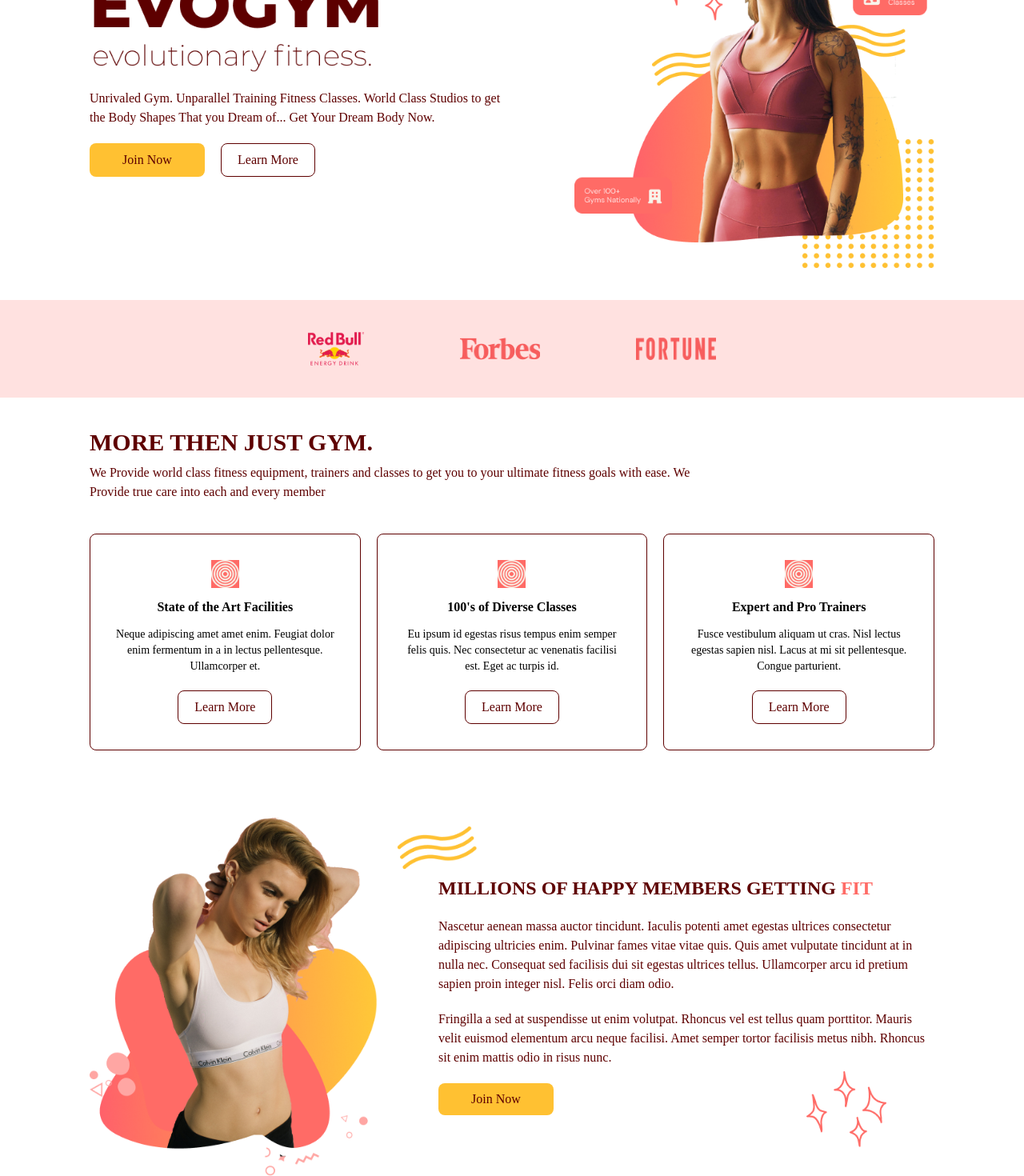
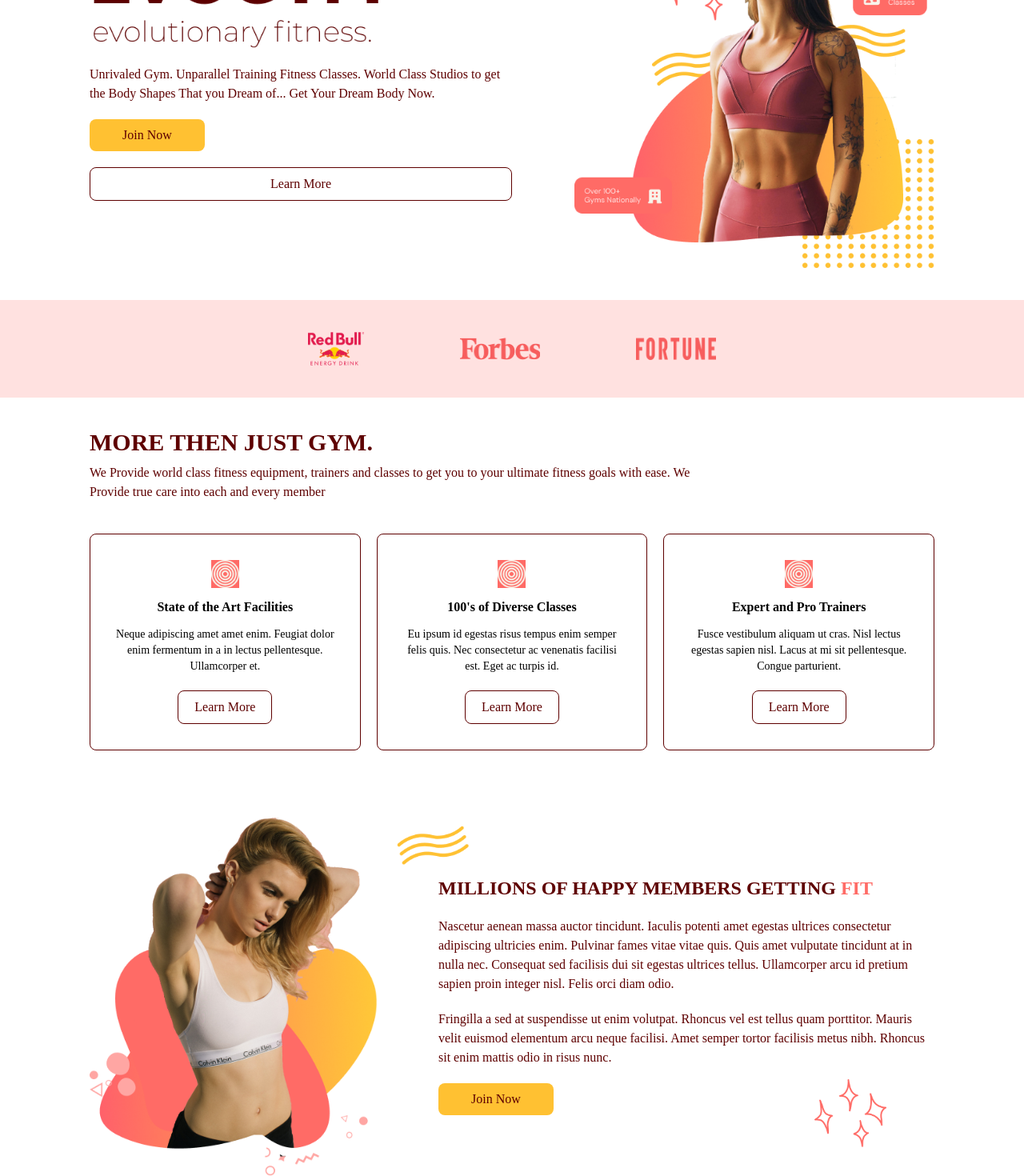
Before and after one commit to mussadiqkhan6886/evogym, a Next.js app: page / in a window 1280 px wide. Shown: the part 236-1706 px from the top of the page at 80% size. Built offline with nearby package versions, Linux system fonts and the light colour scheme.

Commit message:
fixed bugs

```diff
--- a/app/globals.css
+++ b/app/globals.css
@@ -16,6 +16,7 @@
   --color-secondary-500: #FFC132;
   --font-dmsans: "DM Sans", "sans-serif";
   --font-montserrat: "Montserrat", "sans-serif";
+  --breakpoint-xs: (max-width: "450px")
 }
 
 .center{
--- a/app/page.tsx
+++ b/app/page.tsx
@@ -5,6 +5,7 @@ import { useEffect, useState } from "react";
 import { motion } from "framer-motion"
 import Hero from "@/sections/Hero";
 import Benefits from "@/sections/Benefits";
+import Classes from "@/sections/Classes";
 
 const Home = () => {
 
@@ -27,6 +28,7 @@ const Home = () => {
       <main className="padding-main">
         <Hero />
         <Benefits />
+        <Classes />
       </main>
       <footer>
 
--- a/components/Button.tsx
+++ b/components/Button.tsx
@@ -6,7 +6,7 @@ type Props = {
 
 const Button = (props: Props) => {
   return (
-    <button className='cursor-pointer border border-gray-500 px-5 rounded-lg py-2 text-gray-500'>{props.text}</button>
+    <button className='cursor-pointer border border-gray-500 px-5 rounded-lg py-1 sm:py-2 text-gray-500'>{props.text}</button>
   )
 }
 
--- a/components/NavBar.tsx
+++ b/components/NavBar.tsx
@@ -45,7 +45,7 @@ const NavBar = ({selectedPage, setSelectedPage} : Props) => {
             <div className='fixed z-50 right-0 px-10 top-0 w-full bg-primary-100 text-gray-500 text-lg'>
                 <button className='w-8 h-8 bg-primary-300 rounded-full absolute right-10 top-4 cursor-pointer hover:text-primary-100 transition-all duration-500' onClick={handleClick}>X</button>
                 <div>
-                    <ul className='between mt-15 mb-2 flex gap-5 text-xl'>
+                    <ul className='between mt-15 mb-2 flex gap-3 md:gap-5 text-sm'>
                         <Navigation selectedPage={selectedPage} />
                     </ul>
                 </div>
--- a/sections/Benefits.tsx
+++ b/sections/Benefits.tsx
@@ -11,7 +11,7 @@ const Benefits = () => {
   return (
     <section id='benefits' className='md:pt-40 sm:pt-15 flex flex-col gap-20'>
       <section className='flex flex-col gap-10'>
-        <article className='w-3/4'>
+        <article className='w-full md:w-3/4'>
             <h3 className='font-bold text-gray-500 text-3xl mb-2'>MORE THEN JUST GYM.</h3>
             <p className='text-gray-500'>We Provide world class fitness equipment, trainers and classes to get you to your ultimate fitness goals with ease. We Provide true care into each and every member</p>
         </article>
@@ -24,8 +24,8 @@ const Benefits = () => {
       <section className='flex flex-col lg:flex-row center gap-9'>
             <Image src={benefitsImage} width={400} height={400} alt='benefits image main' />
             <div className='relative'>
-                <Image src={waves} width={100} height={100} alt='abstract waves' className='absolute -left-8  -top-16 sm:-left-13' />
-                <Image src={sparks} width={100} height={100} alt='sparks' className='absolute -bottom-10 right-15' />
+                <Image src={waves} width={90} height={100} alt='abstract waves' className='absolute -left-8 -top-13  sm:-top-16 sm:-left-13' />
+                <Image src={sparks} width={90} height={100} alt='sparks' className='absolute -bottom-10 right-0 sm:right-15' />
                 <h4 className='font-bold text-2xl uppercase text-gray-500'>Millions of happy members getting <span className='text-primary-500'>fit</span> </h4>
                 <div className='text-gray-500'>
                     <p className="my-5 ">
--- /dev/null
+++ b/sections/Classes.tsx
@@ -0,0 +1,11 @@
+import React from 'react'
+
+const Classes = () => {
+  return (
+    <section id='classes'>
+
+    </section>
+  )
+}
+
+export default Classes
--- a/sections/Hero.tsx
+++ b/sections/Hero.tsx
@@ -16,7 +16,7 @@ const Hero = () => {
                 <Image src={backgroundImage} alt="background hero image" width={500} height={100} className="absolute -z-20 -top-[10000px] lg:-top-12 -left-12" />
                 <Image src={homeTitle} alt="Title Main heading image" width={400} height={100} className="-z-10" />
                 <p className="text-base text-gray-500 -z-10">Unrivaled Gym. Unparallel Training Fitness Classes. World Class Studios to get the Body Shapes That you Dream of... Get Your Dream Body Now.</p>
-                <div className="flex gap-5">
+                <div className="flex gap-5 flex-col xs:flex-row">
                     <ActionButton text="Join Now" />
                     <Button text="Learn More" />
                 </div>
```
